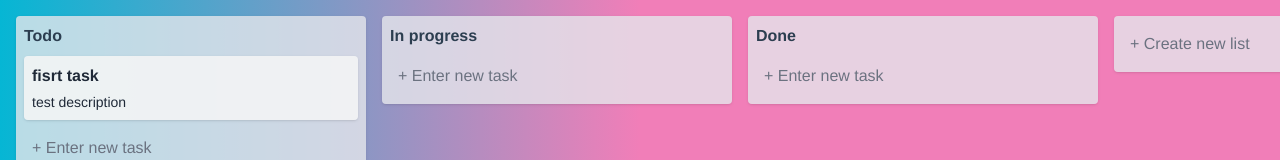
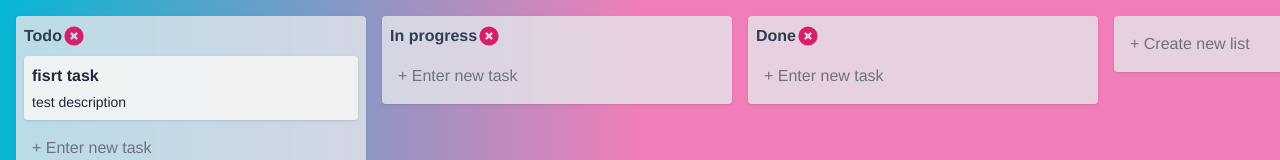
Before and after one commit to 2kpaul/daily_board_app_vuejs, a Vue app: page / in a window 1280 px wide. Shown: the top 160 px of the page. Built offline with nearby package versions, Linux system fonts and the light colour scheme.

Commit message:
delete column

```diff
--- a/src/store.js
+++ b/src/store.js
@@ -51,6 +51,9 @@ export default createStore({
         name: name,
         tasks: []
       })
+    },
+    DELETE_COLUMN(state, { columnIndex }) {
+      state.board.columns.splice(columnIndex, 1)
     }
   },
   actions: {
--- a/src/views/Board.vue
+++ b/src/views/Board.vue
@@ -10,7 +10,12 @@
         @dragenter.prevent
         @dragstart.self="pickupColumn($event, columnIndex)"
       >
-        <div class="flex items-center mb-2 font-bold">{{ column.name }}</div>
+        <div class="flex items-center mb-2 font-bold">
+          {{ column.name }}
+          <a href="#" @click.prevent="deleteColumn(columnIndex)" class="text-pink-600 hover:text-gray-900 dark:hover:text-white">
+              <svg class="w-6 h-6" fill="currentColor" viewBox="0 0 20 20" xmlns="http://www.w3.org/2000/svg"><path fill-rule="evenodd" d="M10 18a8 8 0 100-16 8 8 0 000 16zM8.707 7.293a1 1 0 00-1.414 1.414L8.586 10l-1.293 1.293a1 1 0 101.414 1.414L10 11.414l1.293 1.293a1 1 0 001.414-1.414L11.414 10l1.293-1.293a1 1 0 00-1.414-1.414L10 8.586 8.707 7.293z" clip-rule="evenodd"></path></svg>
+          </a>
+        </div>
         <div class="list-reset">
           <div class="task"
             v-for="(task, taskIndex) in column.tasks"
@@ -143,6 +148,11 @@ export default {
     createColumn() {
       this.$store.commit('CREATE_COLUMN', { name: this.columnName })
       this.columnName = ''
+    },
+    deleteColumn(columnIndex) {
+      if(confirm('Are you sure? all tasks from this list will be deleted!')){
+        this.$store.commit('DELETE_COLUMN', { columnIndex })
+      }
     }
   }
 }
```
